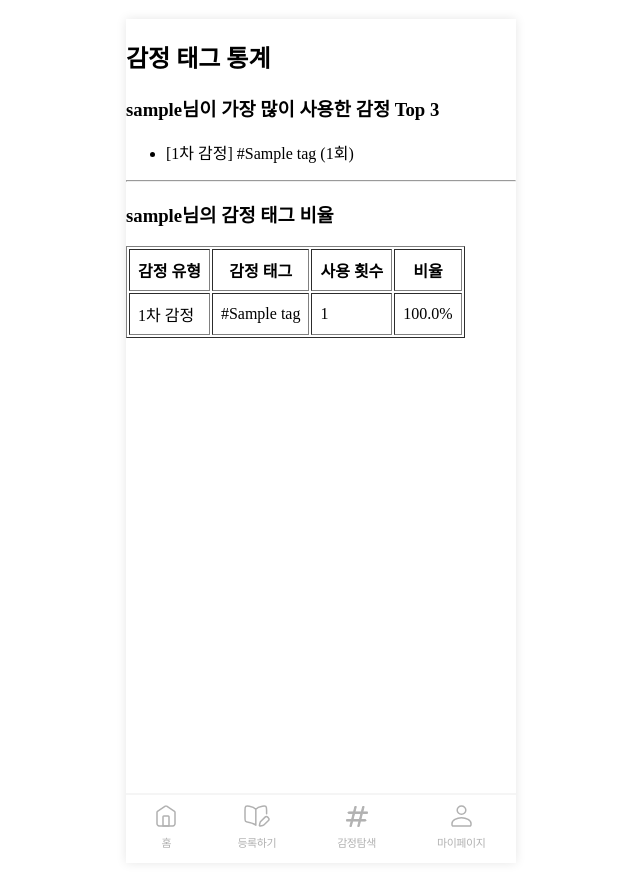
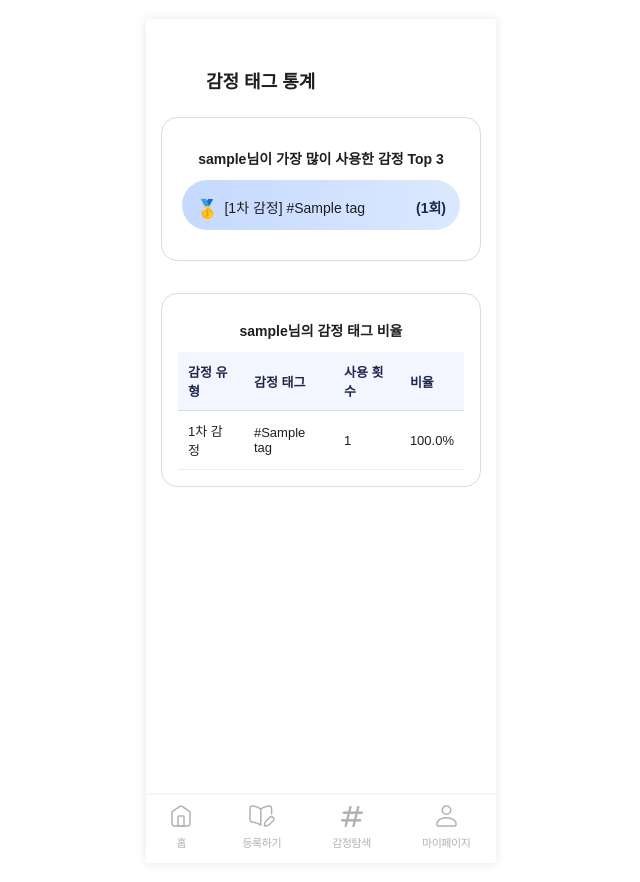
Before and after one commit to 2025-HERETHON/2025-herethon-7, a Django app: page /accounts/emotion-stats/ in a window 1280 px wide. Shown: the whole page, without its empty margins (319-959 px from the left). Run offline with Django 5.2, Linux system fonts and the light colour scheme; a user stored in the database is signed in; tables that the repository leaves empty hold one stand-in row (values such as "Sample post"); some web fonts are replaced.

Commit message:
감정태그통계 페이지 수정 1차

```diff
--- a/accounts/templates/accounts/emotion_stats.html
+++ b/accounts/templates/accounts/emotion_stats.html
@@ -10,25 +10,31 @@
 
     <h2>감정 태그 통계</h2>
 
-    <h3> {{request.user.nickname}}님이 가장 많이 사용한 감정 Top 3</h3>
-    <ul>
+    <div class="top-tags-box">
+    <h3> <strong>{{request.user.nickname}}님이 가장 많이 사용한 감정 Top 3</strong></h3>
+
         {% for tag in user_top_tags %}
-            <li>[{{ tag.get_tag_type_display }}] #{{ tag.name }} ({{ tag.usage_count }}회)</li>
-        {% empty %}
-            <li>아직 감정 태그를 사용한 리뷰가 없습니다.</li>
+        <div class="top-tag-item">
+            <span><span class="medal">🥇</span>[{{tag.get_tag_type_display }}] #{{ tag.name }}</span>
+            <span class="count">({{ tag.usage_count }}회)</span>
+        </div>
         {% endfor %}
-    </ul>
+    </div>
 
-    <hr>
 
-    <h3>{{request.user.nickname}}님의 감정 태그 비율</h3>
-    <table border="1" cellpadding="8">
+
+    <div class="table-box">
+    <h3><strong>{{request.user.nickname}}님의 감정 태그 비율</strong></h3>
+    <table>
+        <thead>
         <tr>
             <th>감정 유형</th>
             <th>감정 태그</th>
             <th>사용 횟수</th>
             <th>비율</th>
         </tr>
+        </thead>
+        <tbody>
         {% for tag in user_tag_distribution %}
         <tr>
             <td>{{ tag.type }}</td>
@@ -36,11 +42,12 @@
             <td>{{ tag.count }}</td>
             <td>{{ tag.percentage }}%</td>
         </tr>
-
         {% empty %}
             <tr><td colspan="4">사용한 감정 태그가 없습니다.</td></tr>
 
         {% endfor %}
+        </tbody>
 </table>
+</div>
 
 {% endblock %}
--- a/static/css/create.css
+++ b/static/css/create.css
@@ -20,9 +20,9 @@ body {
   background-color: #1e254e;
   color: white;
   text-align: center;
-  padding: 2rem 20px 1rem;
+  padding: 2rem 20px 1rem 20px;
   border-bottom: 1px solid #eee;
-  margin-top: 50px;
+
   margin-bottom: 20px;
 }
 
--- /dev/null
+++ b/static/css/emotion_status.css
@@ -0,0 +1,95 @@
+body {
+    font-family: 'Apple SD Gothic Neo', sans-serif;
+    background-color: #fff;
+    margin: 0;
+    padding: 20px;
+    box-sizing: border-box;
+    color: #1e1e1e;
+    max-width: 390px;
+    margin: 0 auto;
+  }
+
+  /* 제목 */
+  h2 {
+    font-size: 18px;
+    font-weight: bold;
+    margin-top: 3rem;
+    margin-bottom: 1.5rem;
+    margin-left: 60px;
+  }
+
+  h3 {
+    font-size: 14px;
+    margin: 10px 0 12px;
+    font-weight: bold;
+    text-align: center;
+
+  }
+
+  /* Top 3 박스 */
+  .top-tags-box {
+    border: 1px solid #dcdcdc;
+    border-radius: 16px;
+    padding: 20px;
+    margin-bottom: 2rem;
+    margin-left: 15px;
+    margin-right: 15px;
+    background-color: #fff;
+  }
+
+  .top-tag-item {
+    display: flex;
+    align-items: center;
+    justify-content: space-between;
+    background: linear-gradient(to right, #c5d9ff, #dbe8ff);
+    padding: 10px 14px;
+    border-radius: 999px;
+    margin-bottom: 10px;
+    font-size: 14px;
+  }
+
+  .top-tag-item span {
+    display: flex;
+    align-items: center;
+    gap: 6px;
+  }
+
+  .top-tag-item .medal {
+    font-size: 18px;
+  }
+
+  .top-tag-item .count {
+    font-weight: bold;
+    color: #1e254e;
+  }
+
+  /* 테이블 박스 */
+  .table-box {
+    border: 1px solid #dcdcdc;
+    border-radius: 16px;
+    padding: 16px;
+    background-color: #fff;
+    margin-left: 15px;
+    margin-right: 15px;
+  }
+
+  table {
+    width: 100%;
+    border-collapse: collapse;
+    font-size: 13px;
+    margin-top: 8px;
+  }
+
+  th {
+    background-color: #f4f6ff;
+    color: #1e254e;
+    font-weight: 600;
+    text-align: left;
+    padding: 10px;
+    border-bottom: 1px solid #ddd;
+  }
+
+  td {
+    padding: 10px;
+    border-bottom: 1px solid #eee;
+  }
```
